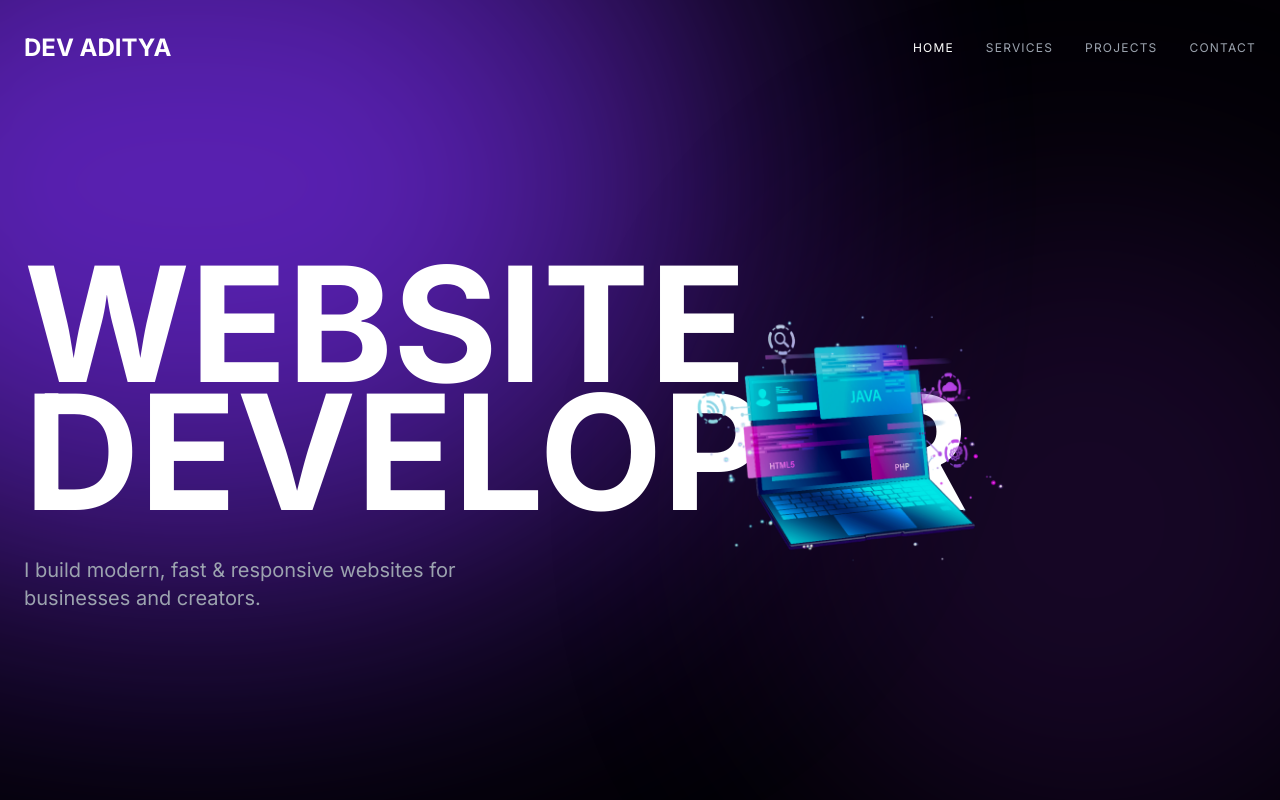
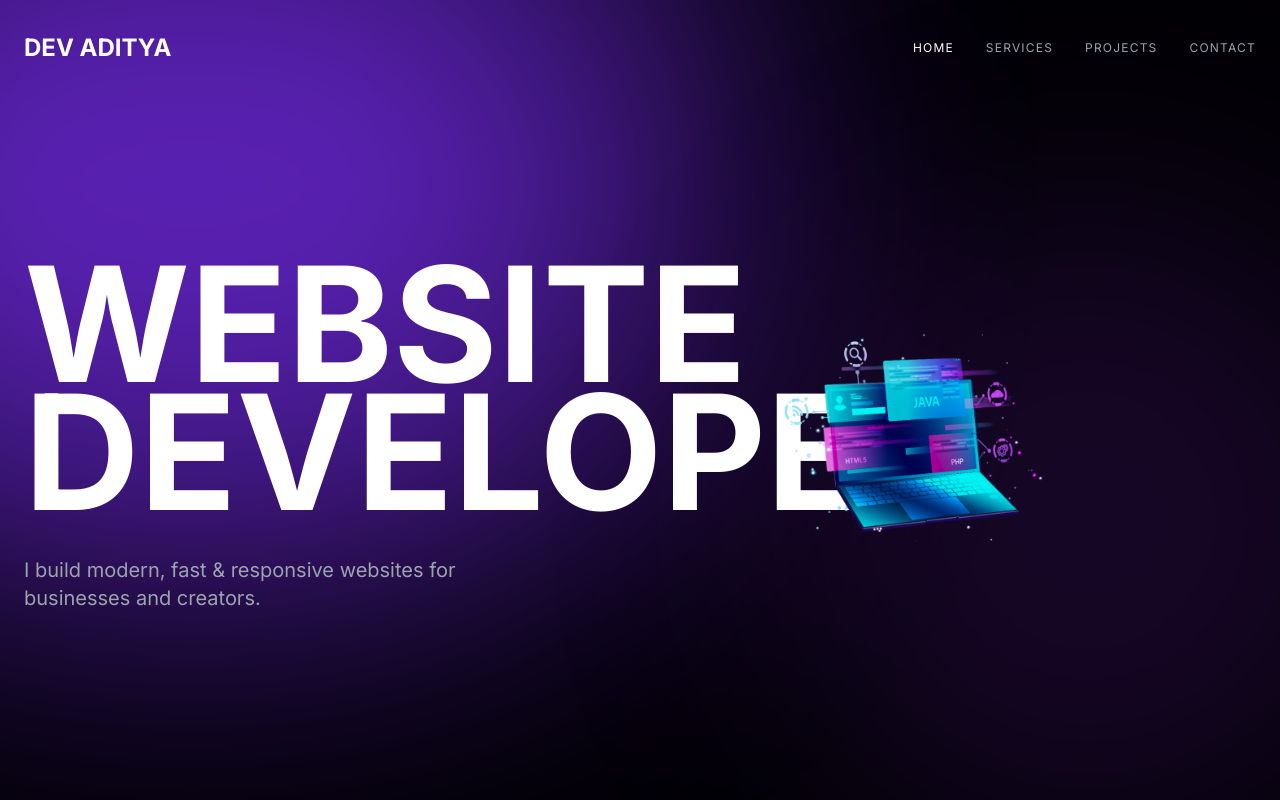
Before and after one commit to heartless87/dev.aditya, a plain HTML site: page index.html in a window 1280 px wide. Shown: the top 800 px of the page. Drawn offline with nearby package versions, Linux system fonts and the light colour scheme.

Commit message:
Update index.html

```diff
--- a/index.html
+++ b/index.html
@@ -46,7 +46,7 @@ body{font-family:'Inter',sans-serif}
 </nav>
 
 <!-- 🔹 Hero -->
-<main class="max-w-[1400px] mx-auto px-6 min-h-[85vh] flex flex-col lg:flex-row items-center">
+<main class="max-w-[1400px] mx-auto px-6 min-h-[85vh] flex flex-col lg:flex-row items-center gap-16">
 
   <div class="lg:w-1/2 space-y-10">
     <h2 class="text-[15vw] lg:text-[160px] font-bold leading-[0.8]">
@@ -58,9 +58,15 @@ body{font-family:'Inter',sans-serif}
     </p>
   </div>
 
-  <img src="photo1.png" alt="Developer Aditya"
-  class="lg:w-1/2 rounded-xl shadow-2xl brightness-90"
-  style="mask-image:linear-gradient(black 80%,transparent)">
+  <div class="w-full lg:w-1/2 flex justify-center lg:justify-end">
+    <img
+      src="photo1.png"
+      alt="Developer Aditya"
+      class="w-full max-w-[520px] rounded-xl shadow-2xl brightness-95"
+      style="mask-image:linear-gradient(black 80%,transparent);
+             -webkit-mask-image:linear-gradient(black 80%,transparent);">
+  </div>
+
 </main>
 
 <!-- 🔹 Footer (Glass) -->
```
